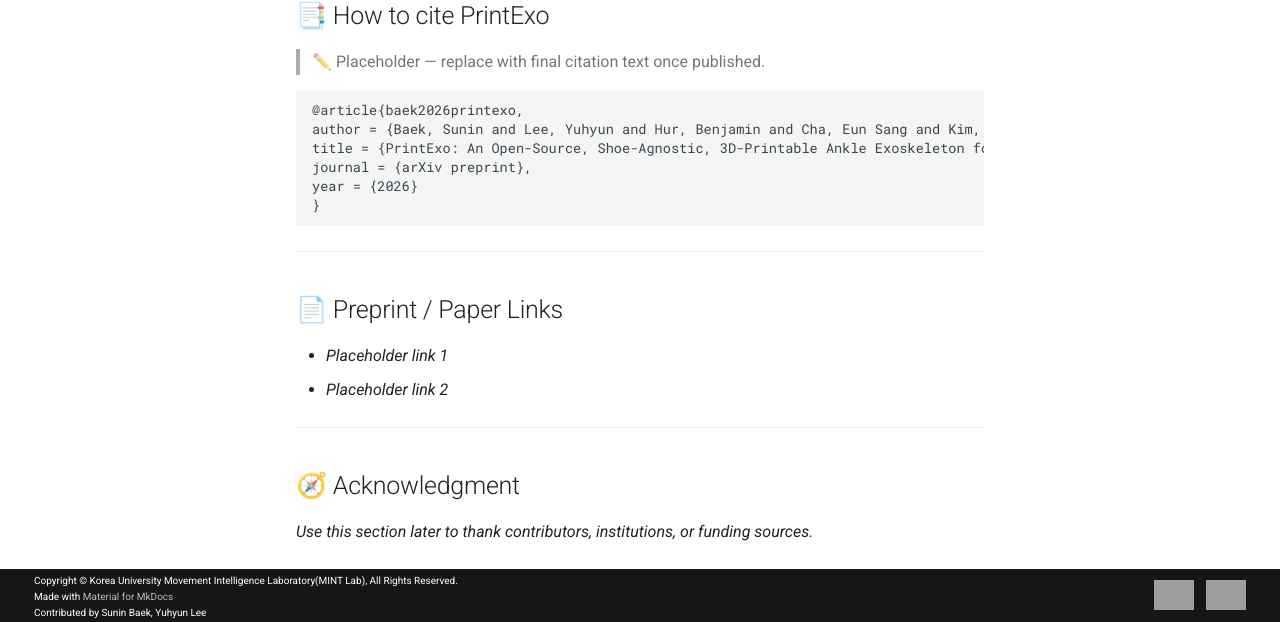
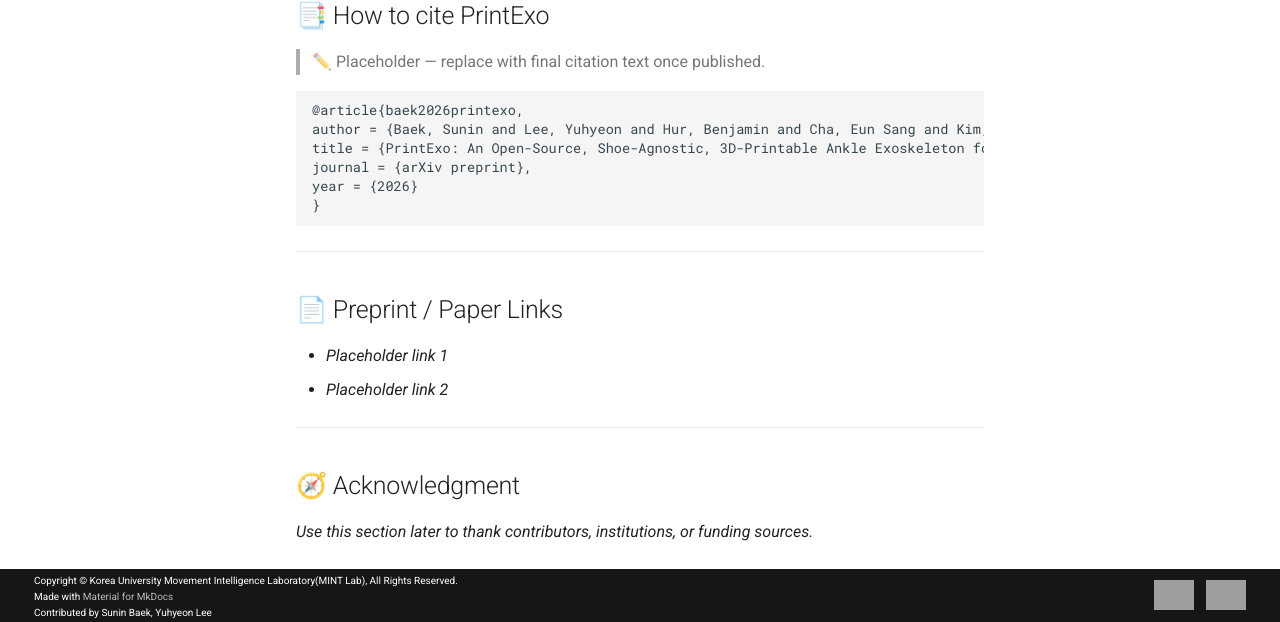
Before and after one commit to printexo/printexo.github.io, an MkDocs documentation site: the page built from docs/comm_res/citation.md, in a window 1280 px wide and 947 px high. Shown: the part 322-944 px from the top of the window. Built offline with MkDocs 1.6.1 and Material for MkDocs 9.7.7, drawn with Linux system fonts in a browser that asks for light colours; grey boxes are pictures that could not be loaded.

Commit message:
Fix author name romanization: Yuhyun -> Yuhyeon

````diff
--- a/docs/comm_res/citation.md
+++ b/docs/comm_res/citation.md
@@ -9,7 +9,7 @@ This page provides citation information for **PrintExo**.
 > ✏️ Placeholder — replace with final citation text once published.
 ```
 @article{baek2026printexo,
-author = {Baek, Sunin and Lee, Yuhyun and Hur, Benjamin and Cha, Eun Sang and Kim, Daekyum},
+author = {Baek, Sunin and Lee, Yuhyeon and Hur, Benjamin and Cha, Eun Sang and Kim, Daekyum},
 title = {PrintExo: An Open-Source, Shoe-Agnostic, 3D-Printable Ankle Exoskeleton for Accessible Locomotion Research},
 journal = {arXiv preprint},
 year = {2026}
--- a/overrides/partials/footer.html
+++ b/overrides/partials/footer.html
@@ -25,7 +25,7 @@
         {% endif %}
 
         <div>
-          Contributed by Sunin Baek, Yuhyun Lee
+          Contributed by Sunin Baek, Yuhyeon Lee
         </div>
       </div>
 
````
Also changed, not shown: docs/index.md (+2 -2 lines).
